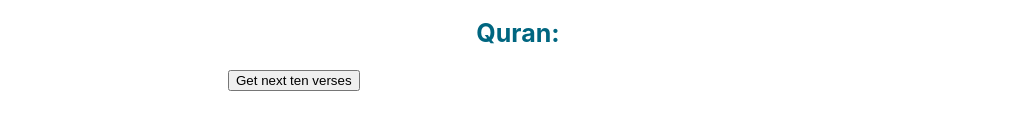
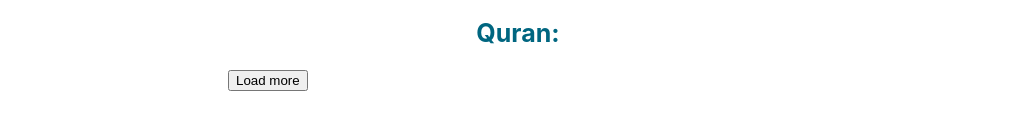
Before and after one commit to ibrahimabdu777/murajah_app, a React (Create React App) app: page / in a window 1280 px wide. Shown: the part 596-726 px from the top of the page, without its empty margins (122-1156 px from the left). Built offline with nearby package versions, Linux system fonts and the light colour scheme.

Commit message:
updated tasks

```diff
--- a/src/App.js
+++ b/src/App.js
@@ -78,7 +78,7 @@
 
     <h2 id="subheadings">Quran:</h2>
     <p  id="arabic">{displayedAyat}</p>
-    <button className="toggle" onClick={() => getNextPage()} > Get next ten verses
+    <button className="toggle" onClick={() => getNextPage()} > Load more
 
 
     </button>
@@ -89,4 +89,6 @@
 export default App;
 
 // next task: pull ten ayat at a time when we select get chapter. COMPLETED
-// next task: make a new button to toggle to next ten verses by adding ten to surahArray.slice inputs
+// next task: make a new button to toggle to next ten verses by adding ten to surahArray.slice inputs. COMPLETED
+// next task: clean up code into different components
+// next task: highlighting feature
```
